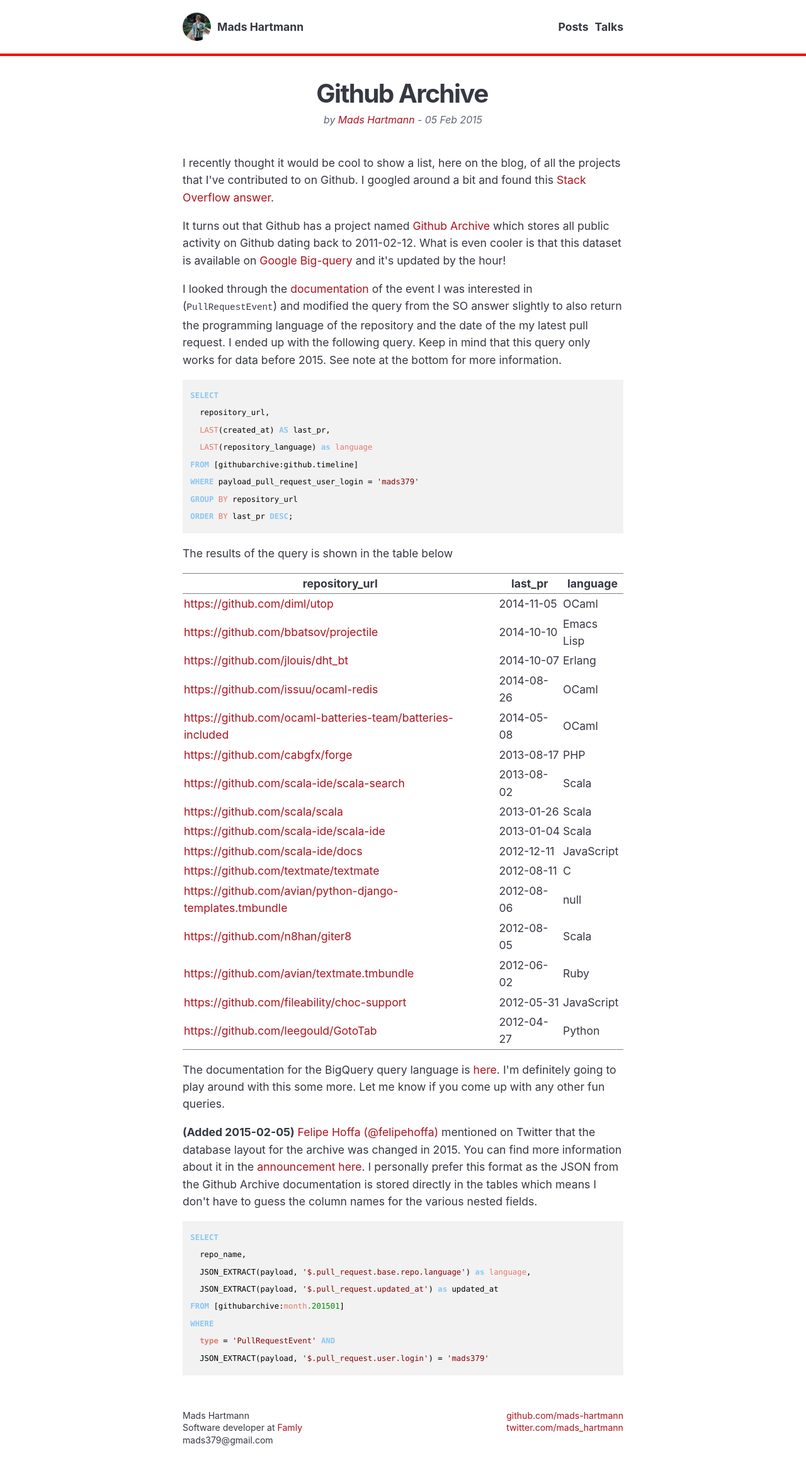
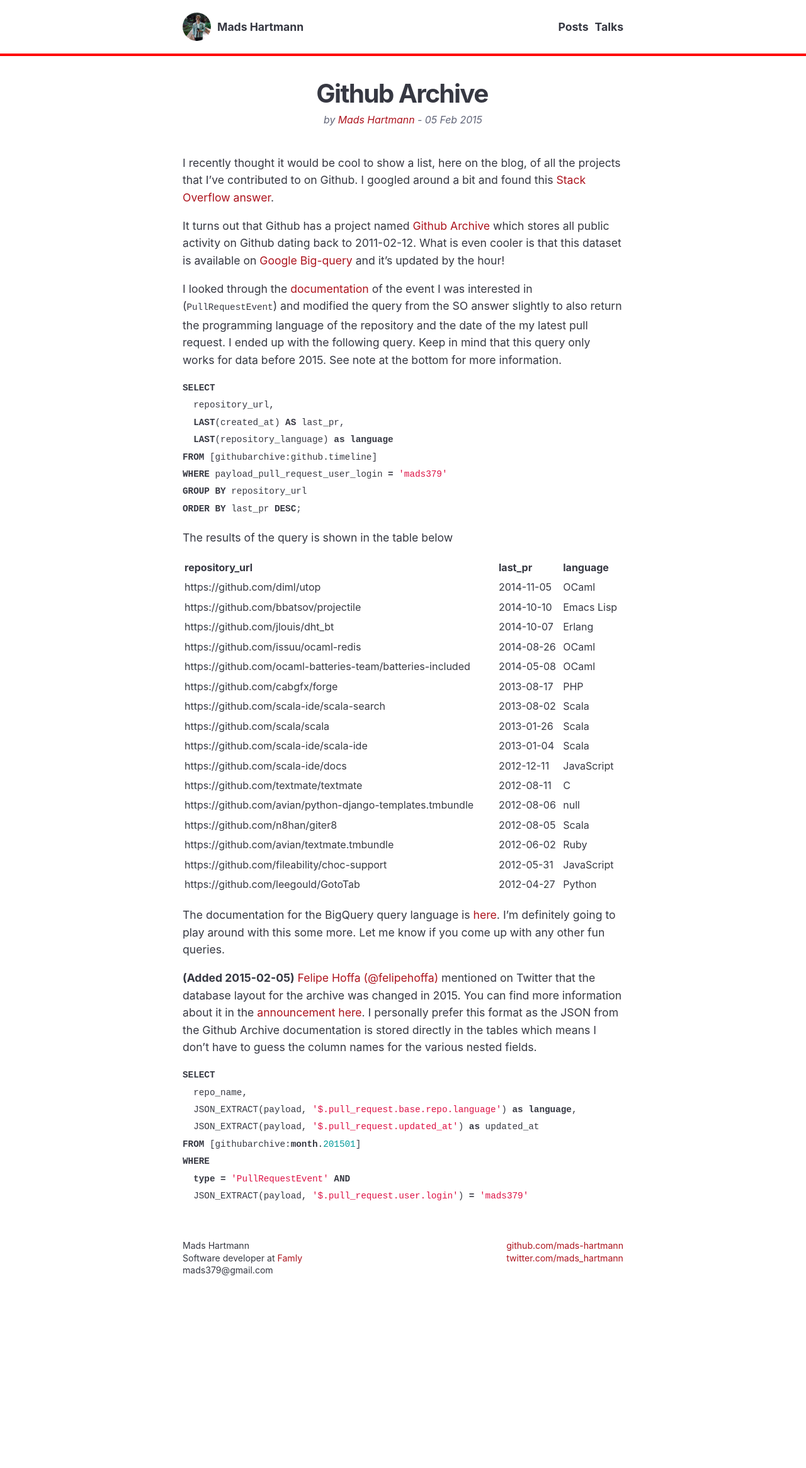
Before and after one commit to mads-hartmann/blog.mads-hartmann.com, a Jekyll site: the page built from _posts/2015-02-05-github-archive.md, in a window 1280 px wide. Shown: the whole page at 63% size. Built offline with Jekyll 4.4.1, drawn with Linux system fonts in a browser that asks for light colours; nearby versions of some CDN libraries; comment, search, counter and statistics services are not loaded; after the commit the page ends 2061 px from its top, so only the background shows below that.

Commit message:
Port to plain markdown

````diff
--- a/_posts/2015-02-05-github-archive.html
+++ /dev/null
@@ -1,188 +0,0 @@
----
-layout: post
-title: "Github Archive"
-date:   2015-02-05 21:08:52
----
-
-<p>
-I recently thought it would be cool to show a list, here on the blog,
-of all the projects that I've contributed to on Github. I googled
-around a bit and found this <a href="http://stackoverflow.com/questions/20714593/github-api-repositories-contributed-to#answer-27643444">Stack Overflow answer</a>.
-</p>
-
-<p>
-It turns out that Github has a project named <a href="https://www.githubarchive.org">Github Archive</a> which
-stores all public activity on Github dating back to 2011-02-12. What is
-even cooler is that this dataset is available on <a href="https://bigquery.cloud.google.com/">Google Big-query</a> and
-it's updated by the hour!
-</p>
-
-<p>
-I looked through the <a href="https://developer.github.com/v3/activity/events/types/#pullrequestevent">documentation</a> of the event I was interested in
-(<code>PullRequestEvent</code>) and modified the query from the SO answer
-slightly to also return the programming language of the repository and
-the date of the my latest pull request. I ended up with the following
-query. Keep in mind that this query only works for data
-before 2015. See note at the bottom for more information.
-</p>
-
-<div class="org-src-container">
-
-<pre class="src src-sql"><span style="color: #8ac6f2; font-weight: bold;">SELECT</span>
-  repository_url,
-  <span style="color: #e5786d;">LAST</span>(created_at) <span style="color: #8ac6f2; font-weight: bold;">AS</span> last_pr,
-  <span style="color: #e5786d;">LAST</span>(repository_language) <span style="color: #8ac6f2; font-weight: bold;">as</span> <span style="color: #e5786d;">language</span>
-<span style="color: #8ac6f2; font-weight: bold;">FROM</span> [githubarchive:github.timeline]
-<span style="color: #8ac6f2; font-weight: bold;">WHERE</span> payload_pull_request_user_login = <span style="color: #95e454;">'mads379'</span>
-<span style="color: #8ac6f2; font-weight: bold;">GROUP</span> <span style="color: #e5786d;">BY</span> repository_url
-<span style="color: #8ac6f2; font-weight: bold;">ORDER</span> <span style="color: #e5786d;">BY</span> last_pr <span style="color: #8ac6f2; font-weight: bold;">DESC</span>;
-</pre>
-</div>
-
-<p>
-The results of the query is shown in the table below
-</p>
-
-<table border="2" cellspacing="0" cellpadding="2" rules="groups" frame="hsides">
-
-
-<colgroup>
-<col  class="left" />
-
-<col  class="right" />
-
-<col  class="left" />
-</colgroup>
-<thead>
-<tr>
-<th scope="col" class="left">repository_url</th>
-<th scope="col" class="right">last_pr</th>
-<th scope="col" class="left">language</th>
-</tr>
-</thead>
-<tbody>
-<tr>
-<td class="left"><a href="https://github.com/diml/utop">https://github.com/diml/utop</a></td>
-<td class="right">2014-11-05</td>
-<td class="left">OCaml</td>
-</tr>
-
-<tr>
-<td class="left"><a href="https://github.com/bbatsov/projectile">https://github.com/bbatsov/projectile</a></td>
-<td class="right">2014-10-10</td>
-<td class="left">Emacs Lisp</td>
-</tr>
-
-<tr>
-<td class="left"><a href="https://github.com/jlouis/dht_bt">https://github.com/jlouis/dht_bt</a></td>
-<td class="right">2014-10-07</td>
-<td class="left">Erlang</td>
-</tr>
-
-<tr>
-<td class="left"><a href="https://github.com/issuu/ocaml-redis">https://github.com/issuu/ocaml-redis</a></td>
-<td class="right">2014-08-26</td>
-<td class="left">OCaml</td>
-</tr>
-
-<tr>
-<td class="left"><a href="https://github.com/ocaml-batteries-team/batteries-included">https://github.com/ocaml-batteries-team/batteries-included</a></td>
-<td class="right">2014-05-08</td>
-<td class="left">OCaml</td>
-</tr>
-
-<tr>
-<td class="left"><a href="https://github.com/cabgfx/forge">https://github.com/cabgfx/forge</a></td>
-<td class="right">2013-08-17</td>
-<td class="left">PHP</td>
-</tr>
-
-<tr>
-<td class="left"><a href="https://github.com/scala-ide/scala-search">https://github.com/scala-ide/scala-search</a></td>
-<td class="right">2013-08-02</td>
-<td class="left">Scala</td>
-</tr>
-
-<tr>
-<td class="left"><a href="https://github.com/scala/scala">https://github.com/scala/scala</a></td>
-<td class="right">2013-01-26</td>
-<td class="left">Scala</td>
-</tr>
-
-<tr>
-<td class="left"><a href="https://github.com/scala-ide/scala-ide">https://github.com/scala-ide/scala-ide</a></td>
-<td class="right">2013-01-04</td>
-<td class="left">Scala</td>
-</tr>
-
-<tr>
-<td class="left"><a href="https://github.com/scala-ide/docs">https://github.com/scala-ide/docs</a></td>
-<td class="right">2012-12-11</td>
-<td class="left">JavaScript</td>
-</tr>
-
-<tr>
-<td class="left"><a href="https://github.com/textmate/textmate">https://github.com/textmate/textmate</a></td>
-<td class="right">2012-08-11</td>
-<td class="left">C</td>
-</tr>
-
-<tr>
-<td class="left"><a href="https://github.com/avian/python-django-templates.tmbundle">https://github.com/avian/python-django-templates.tmbundle</a></td>
-<td class="right">2012-08-06</td>
-<td class="left">null</td>
-</tr>
-
-<tr>
-<td class="left"><a href="https://github.com/n8han/giter8">https://github.com/n8han/giter8</a></td>
-<td class="right">2012-08-05</td>
-<td class="left">Scala</td>
-</tr>
-
-<tr>
-<td class="left"><a href="https://github.com/avian/textmate.tmbundle">https://github.com/avian/textmate.tmbundle</a></td>
-<td class="right">2012-06-02</td>
-<td class="left">Ruby</td>
-</tr>
-
-<tr>
-<td class="left"><a href="https://github.com/fileability/choc-support">https://github.com/fileability/choc-support</a></td>
-<td class="right">2012-05-31</td>
-<td class="left">JavaScript</td>
-</tr>
-
-<tr>
-<td class="left"><a href="https://github.com/leegould/GotoTab">https://github.com/leegould/GotoTab</a></td>
-<td class="right">2012-04-27</td>
-<td class="left">Python</td>
-</tr>
-</tbody>
-</table>
-
-<p>
-The documentation for the BigQuery query language is <a href="https://cloud.google.com/bigquery/query-reference">here</a>. I'm
-definitely going to play around with this some more. Let me know if
-you come up with any other fun queries.
-</p>
-
-<p>
-<b>(Added 2015-02-05)</b> <a href="https:www.twitter.com/felipehoffa">Felipe Hoffa (@felipehoffa)</a> mentioned on Twitter
-that the database layout for the archive was changed in 2015. You can
-find more information about it in the <a href="http://www.reddit.com/r/bigquery/comments/2s80y3/github_archive_changes_monthly_and_daily_tables/">announcement here</a>. I personally
-prefer this format as the JSON from the Github Archive documentation
-is stored directly in the tables which means I don't have to guess the column
-names for the various nested fields.
-</p>
-
-<div class="org-src-container">
-
-<pre class="src src-sql"><span style="color: #8ac6f2; font-weight: bold;">SELECT</span>
-  repo_name,
-  JSON_EXTRACT(payload, <span style="color: #95e454;">'$.pull_request.base.repo.language'</span>) <span style="color: #8ac6f2; font-weight: bold;">as</span> <span style="color: #e5786d;">language</span>,
-  JSON_EXTRACT(payload, <span style="color: #95e454;">'$.pull_request.updated_at'</span>) <span style="color: #8ac6f2; font-weight: bold;">as</span> updated_at
-<span style="color: #8ac6f2; font-weight: bold;">FROM</span> [githubarchive:<span style="color: #e5786d;">month</span>.201501]
-<span style="color: #8ac6f2; font-weight: bold;">WHERE</span>
-  <span style="color: #e5786d;">type</span> = <span style="color: #95e454;">'PullRequestEvent'</span> <span style="color: #8ac6f2; font-weight: bold;">AND</span>
-  JSON_EXTRACT(payload, <span style="color: #95e454;">'$.pull_request.user.login'</span>) = <span style="color: #95e454;">'mads379'</span>
-</pre>
-</div>
--- /dev/null
+++ b/_posts/2015-02-05-github-archive.md
@@ -0,0 +1,80 @@
+---
+layout: post
+title: "Github Archive"
+date: 2015-02-05 21:08:52
+---
+
+I recently thought it would be cool to show a list, here on the blog, of all
+the projects that I've contributed to on Github. I googled around a bit and
+found this [Stack Overflow
+answer](http://stackoverflow.com/questions/20714593/github-api-repositories-contributed-to#answer-27643444).
+
+It turns out that Github has a project named [Github
+Archive](https://www.githubarchive.org) which stores all public activity on
+Github dating back to 2011-02-12. What is even cooler is that this dataset is
+available on [Google Big-query](https://bigquery.cloud.google.com/) and it's
+updated by the hour!
+
+I looked through the
+[documentation](https://developer.github.com/v3/activity/events/types/#pullrequestevent)
+of the event I was interested in (`PullRequestEvent`) and modified the query
+from the SO answer slightly to also return the programming language of the
+repository and the date of the my latest pull request. I ended up with the
+following query. Keep in mind that this query only works for data before 2015.
+See note at the bottom for more information.
+
+```sql
+SELECT
+  repository_url,
+  LAST(created_at) AS last_pr,
+  LAST(repository_language) as language
+FROM [githubarchive:github.timeline]
+WHERE payload_pull_request_user_login = 'mads379'
+GROUP BY repository_url
+ORDER BY last_pr DESC;
+```
+
+The results of the query is shown in the table below
+
+**repository\_url**                                          |**last\_pr**  |**language**
+https://github.com/diml/utop                                 |2014-11-05    |OCaml
+https://github.com/bbatsov/projectile                        |2014-10-10    |Emacs Lisp
+https://github.com/jlouis/dht_bt                             |2014-10-07    |Erlang
+https://github.com/issuu/ocaml-redis                         |2014-08-26    |OCaml
+https://github.com/ocaml-batteries-team/batteries-included   |2014-05-08    |OCaml
+https://github.com/cabgfx/forge                              |2013-08-17    |PHP
+https://github.com/scala-ide/scala-search                    |2013-08-02    |Scala
+https://github.com/scala/scala                               |2013-01-26    |Scala
+https://github.com/scala-ide/scala-ide                       |2013-01-04    |Scala
+https://github.com/scala-ide/docs                            |2012-12-11    |JavaScript
+https://github.com/textmate/textmate                         |2012-08-11    |C
+https://github.com/avian/python-django-templates.tmbundle    |2012-08-06    |null
+https://github.com/n8han/giter8                              |2012-08-05    |Scala
+https://github.com/avian/textmate.tmbundle                   |2012-06-02    |Ruby
+https://github.com/fileability/choc-support                  |2012-05-31    |JavaScript
+https://github.com/leegould/GotoTab                          |2012-04-27    |Python
+
+The documentation for the BigQuery query language is
+[here](https://cloud.google.com/bigquery/query-reference). I'm definitely going
+to play around with this some more. Let me know if you come up with any other
+fun queries.
+
+**(Added 2015-02-05)** [Felipe Hoffa
+(@felipehoffa)](https:www.twitter.com/felipehoffa) mentioned on Twitter
+that the database layout for the archive was changed in 2015. You can
+find more information about it in the [announcement
+here](http://www.reddit.com/r/bigquery/comments/2s80y3/github_archive_changes_monthly_and_daily_tables/).
+I personally prefer this format as the JSON from the Github Archive
+documentation is stored directly in the tables which means I don't have
+to guess the column names for the various nested fields.
+
+```sql
+SELECT
+  repo_name,
+  JSON_EXTRACT(payload, '$.pull_request.base.repo.language') as language,
+  JSON_EXTRACT(payload, '$.pull_request.updated_at') as updated_at
+FROM [githubarchive:month.201501]
+WHERE
+  type = 'PullRequestEvent' AND
+  JSON_EXTRACT(payload, '$.pull_request.user.login') = 'mads379'
+```
--- a/css/main.css
+++ b/css/main.css
@@ -48,6 +48,11 @@
     padding: 20px 90px;
     text-align: center;
     font-weight: bold;
+}
+
+table {
+    width: 100%;
+    font-size: 16px;
 }
 
 #text-table-of-contents a {
````
Also changed, not shown: _org/_posts/2015-02-05-github-archive.org (deleted, +0 -81 lines).
